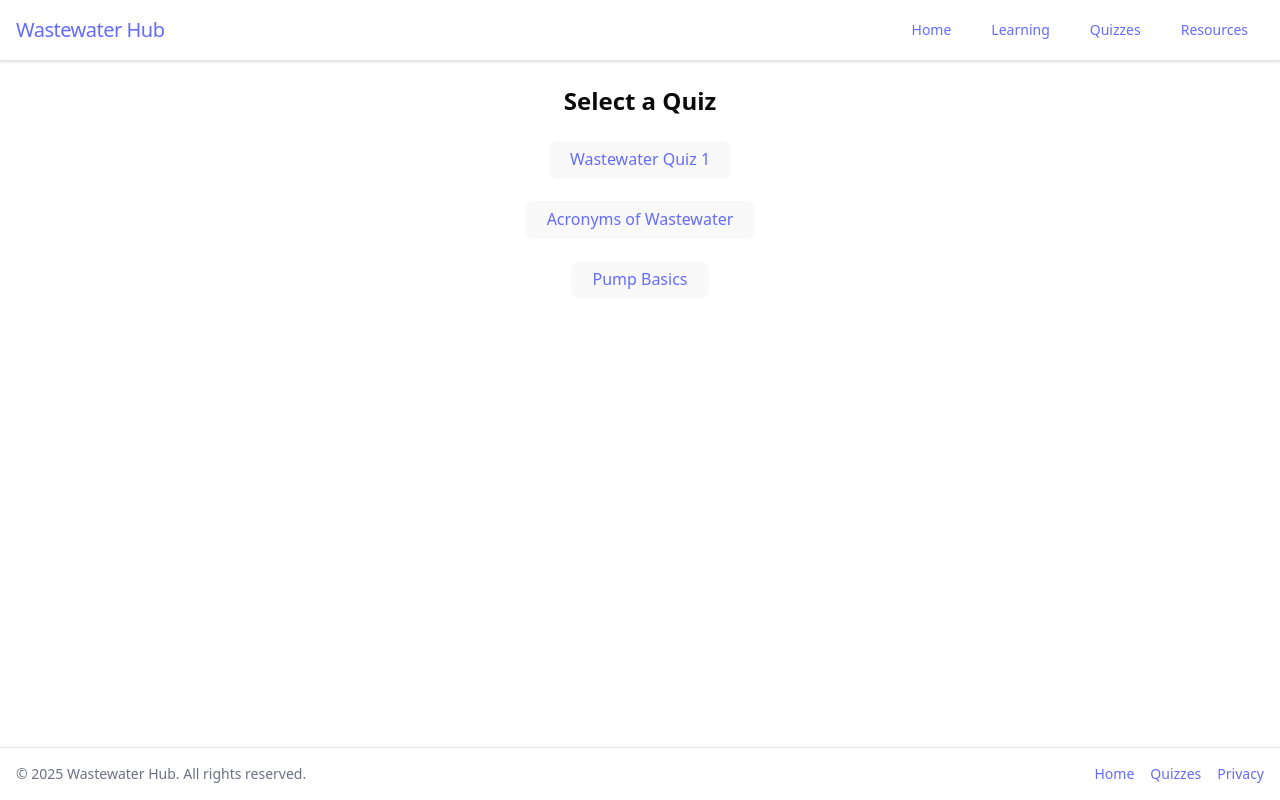
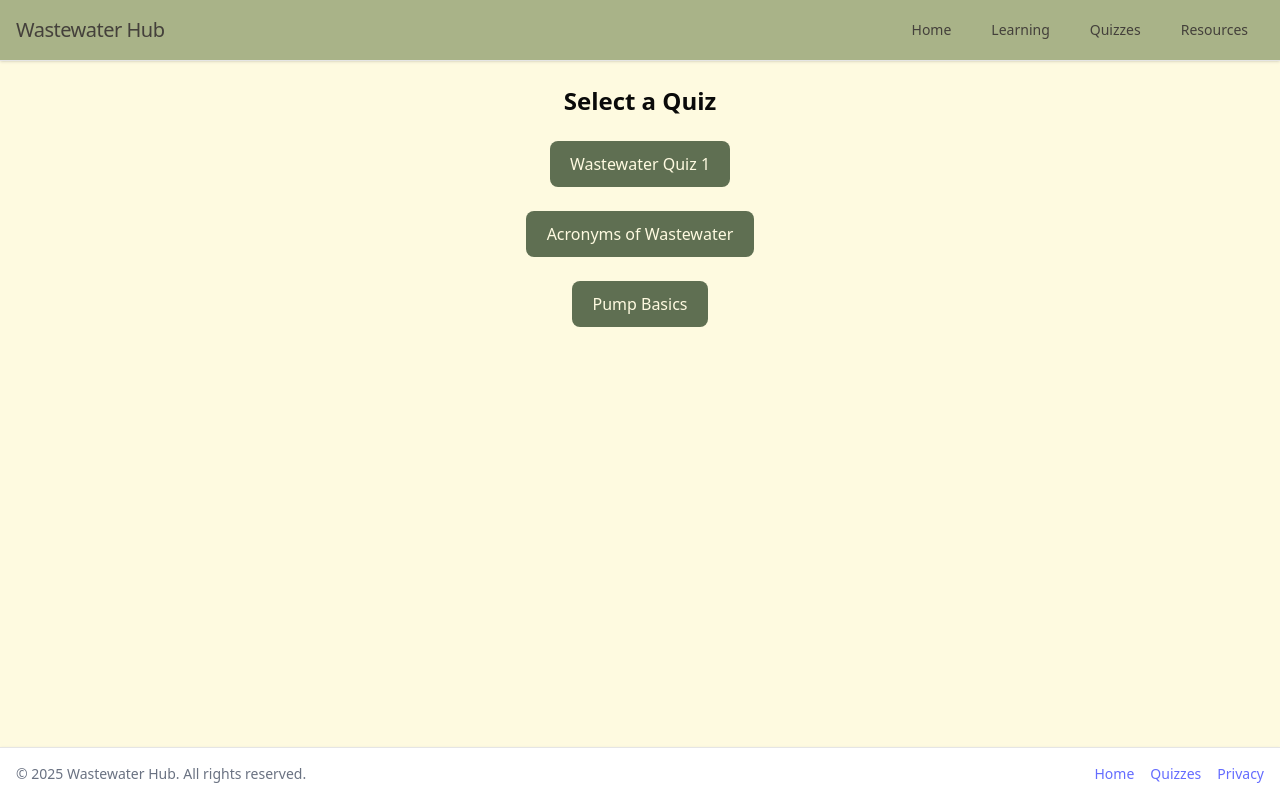
Before and after one commit to escheive/wastewater-hub, a React (Vite) app: page /quizzes in a window 1280 px wide. Built offline with nearby package versions, Linux system fonts and the light colour scheme.

Commit message:
added lot of styling and color palette for website

```diff
--- a/src/App.tsx
+++ b/src/App.tsx
@@ -13,7 +13,10 @@ import './App.css'
 function App() {
 
   return (
-    <div className="flex flex-col min-h-screen min-w-screen">
+    // <div className="flex flex-col min-h-screen min-w-screen" style={{ backgroundColor: '#F5F5DC'}}>
+    // <div className="flex flex-col min-h-screen min-w-screen" style={{ backgroundColor: '#DCE4C9'}}>
+    // <div className="flex flex-col min-h-screen min-w-screen" style={{ backgroundColor: '#B6A28E'}}>
+    <div className="flex flex-col min-h-screen min-w-screen" style={{ backgroundColor: '#FEFAE0'}}>
       <NavBar />
       <main className="flex-grow p-6 mx-auto">
         <Routes>
--- a/src/components/modules/ModuleSection.tsx
+++ b/src/components/modules/ModuleSection.tsx
@@ -16,7 +16,7 @@ interface SectionProps {
 
 export const ModuleSection = ({ section }: SectionProps) => {
   return (
-    <div className="mb-8">
+    <div className="mb-8 bg-red-50">
       <h2 className="text-2xl font-semibold mb-2 text-green-800">{section.title}</h2>
 
       {section.content && <p className="text-xl text-stone-800 mb-2">{section.content}</p>}
--- a/src/components/nav/NavBar.tsx
+++ b/src/components/nav/NavBar.tsx
@@ -3,19 +3,19 @@ import { Button } from "@/components/ui/button"
 
 export default function NavBar() {
   return (
-    <nav className="w-full bg-white border-b shadow-sm px-4 py-3 flex items-center justify-between">
-      <Link to="/" className="text-xl font-bold tracking-tight">Wastewater Hub</Link>
+    <nav className="w-full border-b shadow-sm px-4 py-3 flex items-center justify-between" style={{ backgroundColor: '#A9B388' }}>
+      <Link to="/" className="text-xl font-bold tracking-tight !text-stone-700">Wastewater Hub</Link>
       <div className="space-x-2">
-        <Button asChild variant="ghost">
+        <Button asChild variant="ghost" className="!text-stone-700">
           <Link to="/">Home</Link>
         </Button>
-        <Button asChild variant="ghost">
+        <Button asChild variant="ghost" className="!text-stone-700">
           <Link to="/learning">Learning</Link>
         </Button>
-        <Button asChild variant="ghost">
+        <Button asChild variant="ghost" className="!text-stone-700">
           <Link to="/quizzes">Quizzes</Link>
         </Button>
-        <Button asChild variant="ghost">
+        <Button asChild variant="ghost" className="!text-stone-700">
           <Link to="/resources">Resources</Link>
         </Button>
       </div>
--- /dev/null
+++ b/src/components/ui/MyButton.tsx
@@ -0,0 +1,37 @@
+import { cn } from "@/lib/utils"
+import { type ButtonHTMLAttributes, forwardRef } from "react"
+
+type ButtonProps = ButtonHTMLAttributes<HTMLButtonElement> & {
+  variant?: "default" | "moss" | "sage" | "creamOutline" | "clayAccent"
+  size?: "sm" | "md" | "lg"
+}
+
+const baseStyles = "inline-flex items-center justify-center font-semibold rounded-md transition-colors duration-200 focus:outline-none focus:ring-2 focus:ring-offset-2"
+
+const variants = {
+  default: "!bg-blue-600 !text-white hover:!bg-blue-700 focus:!ring-blue-500",
+  moss: "!bg-[#5F6F52] !text-[#FEFAE0] hover:!bg-[#4d5d41] hover:!outline-[#FEFAE0] hover:!outline-2 focus:!ring-[#5F6F52]",
+  sage: "!bg-[#A9B388] !text-[#5F6F52] hover:!bg-[#98a37a] focus:!ring-[#A9B388]",
+  creamOutline: "!bg-transparent !border !border-[#FEFAE0] !text-[#5F6F52] hover:!bg-[#FEFAE0] hover:!text-[#5F6F52] focus:!ring-[#FEFAE0]",
+  clayAccent: "!bg-[#B99470] !text-white hover:!bg-[#a4795c] focus:!ring-[#B99470]",
+}
+
+const sizes = {
+  sm: "px-3 py-1 text-sm",
+  md: "px-4 py-2 text-base",
+  lg: "px-5 py-3 text-lg",
+}
+
+export const MyButton = forwardRef<HTMLButtonElement, ButtonProps>(
+  ({ className, variant = "default", size = "md", ...props }, ref) => {
+    return (
+      <button
+        ref={ref}
+        className={cn(baseStyles, variants[variant], sizes[size], className)}
+        {...props}
+      />
+    )
+  }
+)
+
+MyButton.displayName = "MyButton"
--- a/src/components/ui/button.tsx
+++ b/src/components/ui/button.tsx
@@ -10,7 +10,7 @@ const buttonVariants = cva(
     variants: {
       variant: {
         default:
-          "bg-primary text-primary-foreground shadow-xs hover:bg-primary/90",
+          "bg-[#5F6F52] text-primary-foreground shadow-xs hover:bg-[#A9B388]",
         destructive:
           "bg-destructive text-white shadow-xs hover:bg-destructive/90 focus-visible:ring-destructive/20 dark:focus-visible:ring-destructive/40 dark:bg-destructive/60",
         outline:
--- a/src/components/ui/portalCard.tsx
+++ b/src/components/ui/portalCard.tsx
@@ -1,20 +1,25 @@
 import { Link } from "react-router-dom"
+import { colorVariants } from "@/lib/colorVariants"
+
+export type ColorVariant = keyof typeof colorVariants
 
 export function PortalCard({ icon, title, description, to, theme }: {
   icon: React.ReactNode
   title: string
   description: string
   to: string
-  theme: string
+  theme: ColorVariant
 }) {
+  const { bg, text } = colorVariants[theme]
+
   return (
     <Link
       to={to}
-      className={`rounded-2xl p-6 bg-${theme}-100 hover:shadow-lg transition-shadow border border-gray-200 flex flex-col gap-3`}
+      className={`rounded-2xl p-6 ${bg} hover:shadow-lg transition-shadow border border-gray-200 flex flex-col gap-3`}
     >
       <div className="flex items-center gap-3">
         {icon}
-        <h2 className={`text-xl font-semibold text-${theme}-700`}>{title}</h2>
+        <h2 className={`text-xl font-semibold ${text}`}>{title}</h2>
       </div>
       <p className="text-md text-stone-700">{description}</p>
     </Link>
--- a/src/data/modules/modules.json
+++ b/src/data/modules/modules.json
@@ -4,6 +4,7 @@
     "title": "Introduction to Wastewater",
     "description": "Learn what wastewater is and why treatment is essential.",
     "thumbnail": "/images/intro.jpg",
+    "theme": "stone",
     "available": false
   },
   {
@@ -11,6 +12,7 @@
     "title": "Wastewater Treatment Overview",
     "description": "Understand the major steps in treating wastewater.",
     "thumbnail": "/images/treatment.jpg",
+    "theme": "indigo",
     "available": false
   },
   {
@@ -18,6 +20,7 @@
     "title": "Key Terminology & Acronyms",
     "description": "Master the vocabulary used in the industry.",
     "thumbnail": "/images/terms.jpg",
+    "theme": "cyan",
     "available": false
   },
   {
@@ -25,6 +28,7 @@
     "title": "Microbiology in Wastewater",
     "description": "Learn in depth about the biological treatment of wastewater.",
     "thumbnail": "/images/microbiology.jpg",
+    "theme": "green",
     "available": false
   },
   {
@@ -32,6 +36,7 @@
     "title": "Math for Wastewater Operators",
     "description": "Learn the math used for Wastewater and how it affects the process.",
     "thumbnail": "/images/math.jpg",
+    "theme": "rose",
     "available": false
   },
   {
@@ -39,6 +44,7 @@
     "title": "Equipment Identification",
     "description": "Learn the common equipment used in wastewater.",
     "thumbnail": "/images/equipment.jpg",
+    "theme": "amber",
     "available": false
   },
   {
@@ -46,6 +52,7 @@
     "title": "Troubleshooting",
     "description": "Learn how to troubleshoot common challenges in a wastewater plant that you'll face as an operator.",
     "thumbnail": "/images/troubleshooting.jpg",
+    "theme": "fuchsia",
     "available": false
   }
 ]
--- a/src/pages/Learning.tsx
+++ b/src/pages/Learning.tsx
@@ -1,5 +1,6 @@
-import { Link } from "react-router-dom"
 import modulesIndex from "@/data/modules/modules.json"
+import { PortalCard } from "@/components/ui/portalCard"
+import { FolderOpen } from "lucide-react"
 
 export default function Learning() {
   return (
@@ -8,27 +9,15 @@ export default function Learning() {
 
       <div className="grid grid-cols-1 md:grid-cols-2 xl:grid-cols-3 gap-6">
         {modulesIndex.map((module) => (
-          <div
+          <PortalCard
             key={module.id}
-            className="bg-white border border-gray-200 rounded-2xl p-6 shadow-sm hover:shadow-lg transition-shadow duration-300 flex flex-col justify-between"
-          >
-            <div>
-              <div className="flex items-center mb-3">
-                <div className="bg-blue-100 text-blue-600 p-2 rounded-lg">
-                  {/* {module.icon} */}
-                </div>
-                <h2 className="ml-3 text-xl font-semibold">{module.title}</h2>
-              </div>
-              <p className="text-gray-600 text-sm">{module.description}</p>
-            </div>
-
-            <Link
-              to={`/modules/${module.id}`}
-              className="mt-6 bg-white hover:bg-gray-200 text-white text-sm font-medium py-2 px-4 rounded-xl text-center"
-            >
-              Start Module
-            </Link>
-          </div>
+            icon={<FolderOpen className={`w-8 h-8 text-${module.theme}-700`} />}
+            // icon={module.icon}
+            title={module.title}
+            description={module.description}
+            to={`/modules/${module.id}`}
+            theme={module.theme}
+          />
         ))}
       </div>
     </div>
--- a/src/pages/ModulePage.tsx
+++ b/src/pages/ModulePage.tsx
@@ -37,7 +37,7 @@ export default function ModulePage() {
   }
 
   return (
-    <div className="p-8 max-w-4xl mx-auto">
+    <div className="p-8 mx-auto">
       <h1 className="text-3xl font-bold mb-2">{module.title}</h1>
       <p className="text-sm text-gray-500 mb-6">Level: {module.level}</p>
 
--- a/src/pages/QuizSelection.tsx
+++ b/src/pages/QuizSelection.tsx
@@ -1,25 +1,27 @@
-import { Link } from 'react-router-dom'
+import { Link, useNavigate } from 'react-router-dom'
 import { Button } from "@/components/ui/button"
+import { MyButton } from '@/components/ui/MyButton'
 
 
 export default function QuizSelection() {
+  const navigate = useNavigate()
   return (
     <div className="text-center space-y-6">
-      <h2 className="text-2xl font-semibold">Select a Quiz</h2>
+      <h2 className="text-2xl font-semibold hover:outline-amber-100 hover:outline-2">Select a Quiz</h2>
       <div>
-        <Button>
-          <Link to="/quiz/quiz1">Wastewater Quiz 1</Link>
-        </Button>
+        <MyButton variant="moss" size="lg" onClick={() => navigate("/quiz/quiz1")}>
+          Wastewater Quiz 1
+        </MyButton>
       </div>
       <div>
-        <Button>
-          <Link to="/quiz/quiz2">Acronyms of Wastewater</Link>
-        </Button>
+        <MyButton variant="moss" size="lg" onClick={() => navigate("/quiz/quiz2")}>
+          Acronyms of Wastewater
+        </MyButton>
       </div>
       <div>
-        <Button>
-          <Link to="/quiz/basicPumps">Pump Basics</Link>
-        </Button>
+        <MyButton variant="moss" size="lg" onClick={() => navigate("/quiz/basicPumps")}>
+          Pump Basics
+        </MyButton>
       </div>
     </div>
   )
--- a/src/pages/Resources.tsx
+++ b/src/pages/Resources.tsx
@@ -7,6 +7,23 @@ export default function Resources() {
         <li><a href="https://www.royceu.com/Public/Default.aspx" target="_blank">Royceu</a></li>
         <li>2</li>
       </ul>
+      <div className="hidden">
+        <div className="bg-red-100"></div>
+        <div className="bg-orange-100"></div>
+        <div className="bg-amber-100"></div>
+        <div className="bg-yellow-100"></div>
+        <div className="bg-lime-100"></div>
+        <div className="bg-green-100"></div>
+        <div className="bg-emerald-100"></div>
+        <div className="bg-teal-100"></div>
+        <div className="bg-cyan-100"></div>
+        <div className="bg-sky-100"></div>
+        <div className="bg-blue-100"></div>
+        <div className="bg-purple-100"></div>
+        <div className="bg-rose-100"></div>
+        <div className="bg-slate-100"></div>
+        <div className="bg-stone-100"></div>
+      </div>
     </main>
   )
 }
```
